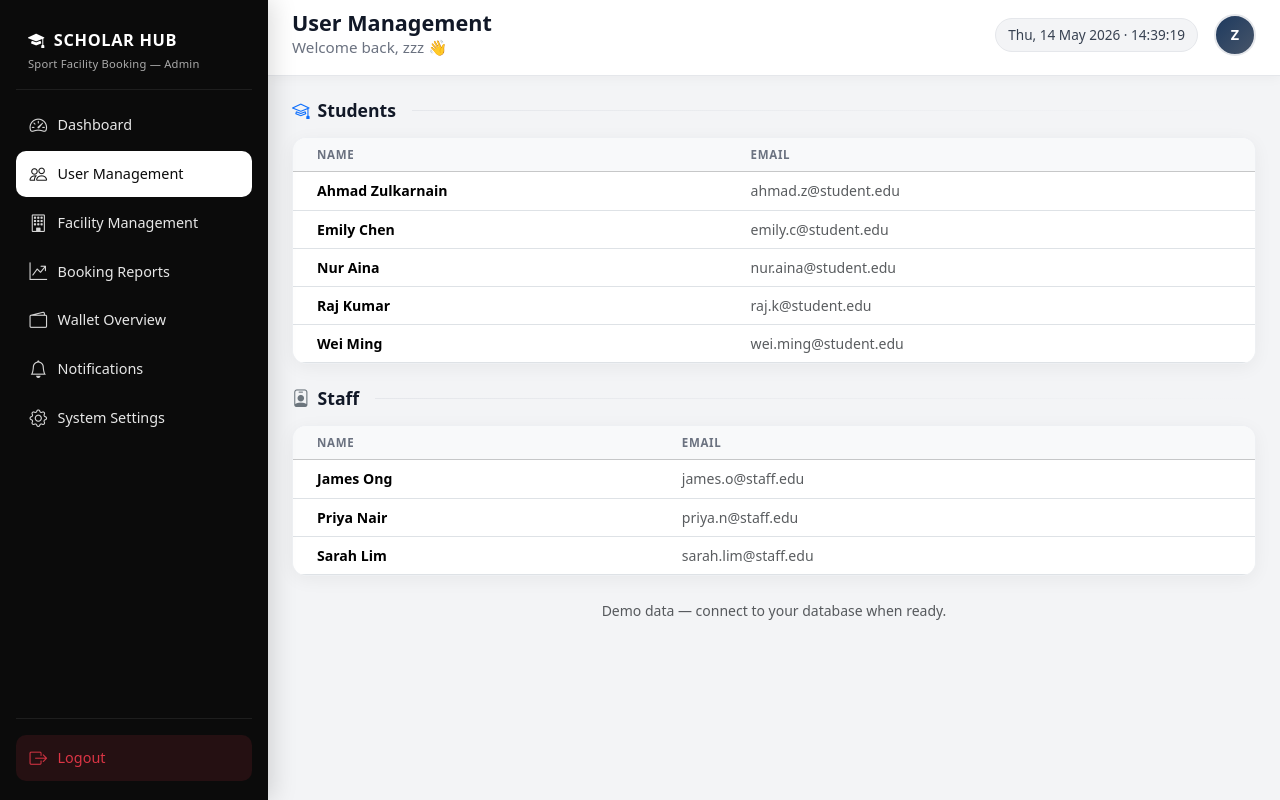
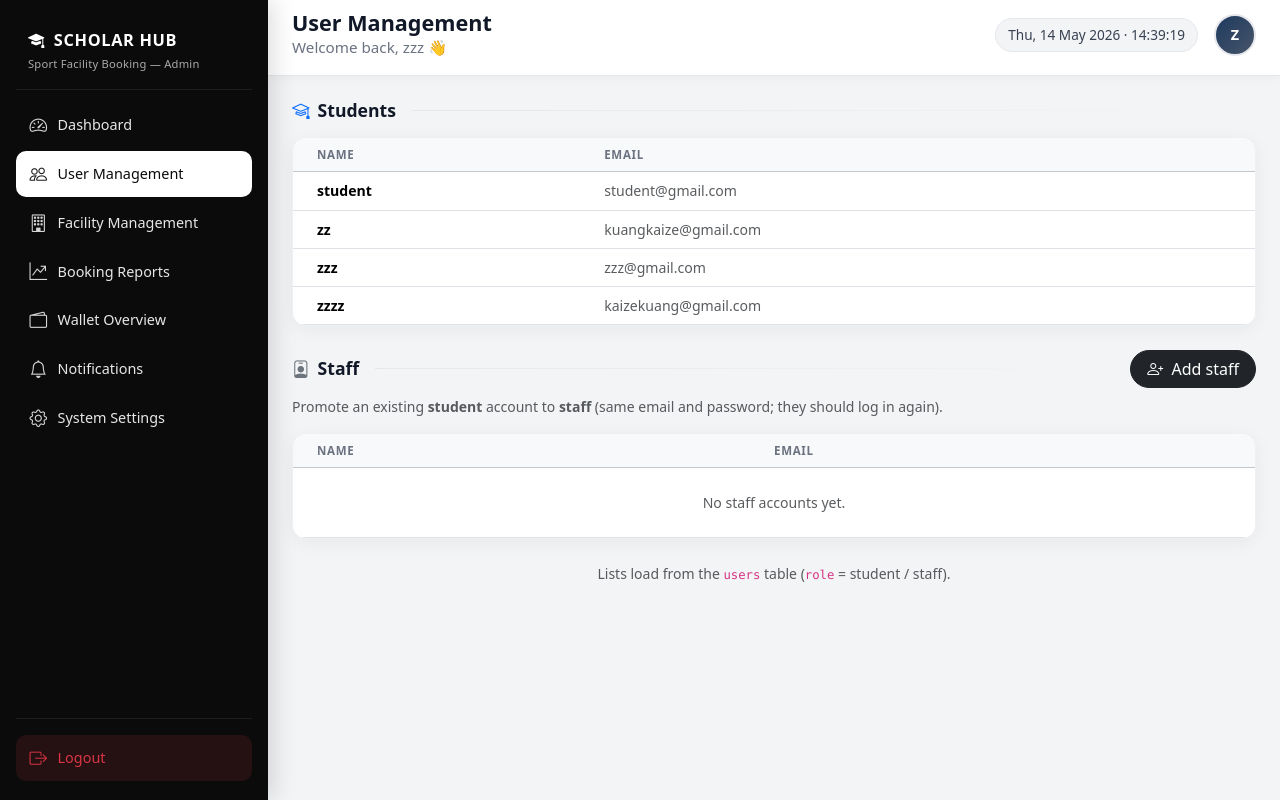
Before and after one commit to chongjen-crypto/project_Group13, a PHP site: page /admin_users.php in a window 1280 px wide. Run offline with PHP 8.4, Linux system fonts and the light colour scheme; a user stored in the database is signed in; data comes from the database, SQL or seed files in the repository.

Commit message:
update admin

```diff
--- a/admin_users.php
+++ b/admin_users.php
@@ -1,32 +1,77 @@
 <?php
 /**
- * Scholar Hub — Admin: User lists (students & staff), simple view only (demo data).
+ * Scholar Hub — Admin: User lists (students & staff) from database + promote student → staff.
  */
 require_once __DIR__ . '/includes/admin_auth.php';
+require_once __DIR__ . '/db.php';
 
 $admin_nav_active = 'users';
 $admin_page_title = 'User Management';
 
-// ---- Demo lists (sorted A–Z within each group) ----
-$student_rows = [
-    ['name' => 'Ahmad Zulkarnain', 'email' => 'ahmad.z@student.edu'],
-    ['name' => 'Emily Chen', 'email' => 'emily.c@student.edu'],
-    ['name' => 'Nur Aina', 'email' => 'nur.aina@student.edu'],
-    ['name' => 'Raj Kumar', 'email' => 'raj.k@student.edu'],
-    ['name' => 'Wei Ming', 'email' => 'wei.ming@student.edu'],
+$promote_ok = isset($_GET['promoted']) && $_GET['promoted'] === '1';
+$promote_error = '';
+
+// ---- POST: promote selected student to staff (then redirect to avoid resubmit) ----
+if ($_SERVER['REQUEST_METHOD'] === 'POST' && ($_POST['action'] ?? '') === 'promote_staff') {
+    $student_id = (int) ($_POST['student_id'] ?? 0);
+    if ($student_id <= 0) {
+        $promote_error = 'Please select a student.';
+    } else {
+        $role_staff = 'staff';
+        $role_student = 'student';
+        $sql = 'UPDATE users SET role = ? WHERE id = ? AND role = ? LIMIT 1';
+        $stmt = mysqli_prepare($conn, $sql);
+        if (!$stmt) {
+            $promote_error = 'Database error. Please try again.';
+        } else {
+            mysqli_stmt_bind_param($stmt, 'sis', $role_staff, $student_id, $role_student);
+            mysqli_stmt_execute($stmt);
+            if (mysqli_stmt_affected_rows($stmt) === 1) {
+                mysqli_stmt_close($stmt);
+                header('Location: admin_users.php?promoted=1');
+                exit();
+            }
+            $promote_error = 'Could not promote this account (not found or not a student).';
+            mysqli_stmt_close($stmt);
+        }
+    }
+}
+
+// ---- Load lists from database ----
+$student_rows = [];
+$staff_rows = [];
+$db_list_error = '';
+
+$sql_students = "SELECT id, full_name, email FROM users WHERE role = 'student' ORDER BY full_name ASC";
+$sql_staff = "SELECT id, full_name, email FROM users WHERE role = 'staff' ORDER BY full_name ASC";
+
+$res = mysqli_query($conn, $sql_students);
+if ($res === false) {
+    $db_list_error = 'Could not load students: ' . htmlspecialchars(mysqli_error($conn), ENT_QUOTES, 'UTF-8');
+} else {
+    while ($row = mysqli_fetch_assoc($res)) {
+        $student_rows[] = [
+            'id' => (int) $row['id'],
+            'name' => $row['full_name'],
+            'email' => $row['email'],
         ];
-usort($student_rows, function ($a, $b) {
-    return strcmp($a['name'], $b['name']);
-});
+    }
+    mysqli_free_result($res);
+}
 
-$staff_rows = [
-    ['name' => 'James Ong', 'email' => 'james.o@staff.edu'],
-    ['name' => 'Priya Nair', 'email' => 'priya.n@staff.edu'],
-    ['name' => 'Sarah Lim', 'email' => 'sarah.lim@staff.edu'],
+$res = mysqli_query($conn, $sql_staff);
+if ($res === false) {
+    $db_list_error = ($db_list_error !== '' ? $db_list_error . ' ' : '') . 'Could not load staff: ' . htmlspecialchars(mysqli_error($conn), ENT_QUOTES, 'UTF-8');
+} else {
+    while ($row = mysqli_fetch_assoc($res)) {
+        $staff_rows[] = [
+            'id' => (int) $row['id'],
+            'name' => $row['full_name'],
+            'email' => $row['email'],
         ];
-usort($staff_rows, function ($a, $b) {
-    return strcmp($a['name'], $b['name']);
-});
+    }
+    mysqli_free_result($res);
+}
 ?>
 <!DOCTYPE html>
 <html lang="en">
@@ -46,6 +91,18 @@ usort($staff_rows, function ($a, $b) {
     <?php include __DIR__ . '/includes/admin_header.php'; ?>
 
     <main class="content-area">
+
+        <?php if ($db_list_error !== ''): ?>
+            <div class="alert alert-danger py-2"><?php echo $db_list_error; ?></div>
+        <?php endif; ?>
+
+        <?php if ($promote_ok): ?>
+            <div class="alert alert-success py-2">Student was promoted to <strong>staff</strong> successfully.</div>
+        <?php endif; ?>
+        <?php if ($promote_error !== ''): ?>
+            <div class="alert alert-danger py-2"><?php echo htmlspecialchars($promote_error, ENT_QUOTES, 'UTF-8'); ?></div>
+        <?php endif; ?>
+
         <h2 class="section-title"><i class="bi bi-mortarboard text-primary"></i> Students</h2>
         <div class="table-wrap mb-4">
             <div class="table-responsive">
@@ -57,18 +114,37 @@ usort($staff_rows, function ($a, $b) {
                         </tr>
                     </thead>
                     <tbody>
+                        <?php if ($student_rows === []): ?>
+                        <tr>
+                            <td colspan="2" class="ps-4 pe-4 text-muted text-center py-4">No student accounts yet.</td>
+                        </tr>
+                        <?php else: ?>
                             <?php foreach ($student_rows as $row): ?>
                             <tr>
                                 <td class="ps-4 fw-semibold"><?php echo htmlspecialchars($row['name'], ENT_QUOTES, 'UTF-8'); ?></td>
                                 <td class="pe-4 text-muted"><?php echo htmlspecialchars($row['email'], ENT_QUOTES, 'UTF-8'); ?></td>
                             </tr>
                             <?php endforeach; ?>
+                        <?php endif; ?>
                     </tbody>
                 </table>
             </div>
         </div>
 
-        <h2 class="section-title"><i class="bi bi-person-badge text-secondary"></i> Staff</h2>
+        <div class="d-flex flex-wrap justify-content-between align-items-center gap-2 mb-2">
+            <h2 class="section-title mb-0 flex-grow-1"><i class="bi bi-person-badge text-secondary"></i> Staff</h2>
+            <button
+                type="button"
+                class="btn btn-dark rounded-pill px-3"
+                data-bs-toggle="modal"
+                data-bs-target="#addStaffModal"
+                <?php echo $student_rows === [] ? 'disabled title="No students to promote"' : ''; ?>
+            >
+                <i class="bi bi-person-plus me-1"></i> Add staff
+            </button>
+        </div>
+        <p class="small text-muted mb-3">Promote an existing <strong>student</strong> account to <strong>staff</strong> (same email and password; they should log in again).</p>
+
         <div class="table-wrap mb-4">
             <div class="table-responsive">
                 <table class="table table-modern table-hover align-middle mb-0">
@@ -79,19 +155,55 @@ usort($staff_rows, function ($a, $b) {
                         </tr>
                     </thead>
                     <tbody>
+                        <?php if ($staff_rows === []): ?>
+                        <tr>
+                            <td colspan="2" class="ps-4 pe-4 text-muted text-center py-4">No staff accounts yet.</td>
+                        </tr>
+                        <?php else: ?>
                             <?php foreach ($staff_rows as $row): ?>
                             <tr>
                                 <td class="ps-4 fw-semibold"><?php echo htmlspecialchars($row['name'], ENT_QUOTES, 'UTF-8'); ?></td>
                                 <td class="pe-4 text-muted"><?php echo htmlspecialchars($row['email'], ENT_QUOTES, 'UTF-8'); ?></td>
                             </tr>
                             <?php endforeach; ?>
+                        <?php endif; ?>
                     </tbody>
                 </table>
             </div>
         </div>
 
-        <p class="text-center text-muted small pb-3 mb-0">Demo data — connect to your database when ready.</p>
+        <p class="text-center text-muted small pb-3 mb-0">Lists load from the <code>users</code> table (<code>role</code> = student / staff).</p>
     </main>
+</div>
+
+<!-- Modal: choose student → staff -->
+<div class="modal fade" id="addStaffModal" tabindex="-1" aria-labelledby="addStaffModalLabel" aria-hidden="true">
+    <div class="modal-dialog modal-dialog-centered">
+        <div class="modal-content rounded-4 border-0 shadow">
+            <div class="modal-header border-0 pb-0">
+                <h5 class="modal-title fw-bold" id="addStaffModalLabel"><i class="bi bi-person-plus text-dark me-2"></i>Add staff</h5>
+                <button type="button" class="btn-close" data-bs-dismiss="modal" aria-label="Close"></button>
+            </div>
+            <form method="post" action="admin_users.php">
+                <input type="hidden" name="action" value="promote_staff">
+                <div class="modal-body pt-2">
+                    <label for="student_id" class="form-label">Choose a student to promote</label>
+                    <select name="student_id" id="student_id" class="form-select rounded-3" required>
+                        <option value="" disabled selected>Select student…</option>
+                        <?php foreach ($student_rows as $row): ?>
+                        <option value="<?php echo (int) $row['id']; ?>">
+                            <?php echo htmlspecialchars($row['name'], ENT_QUOTES, 'UTF-8'); ?> — <?php echo htmlspecialchars($row['email'], ENT_QUOTES, 'UTF-8'); ?>
+                        </option>
+                        <?php endforeach; ?>
+                    </select>
+                </div>
+                <div class="modal-footer border-0 pt-0">
+                    <button type="button" class="btn btn-outline-secondary rounded-pill" data-bs-dismiss="modal">Cancel</button>
+                    <button type="submit" class="btn btn-dark rounded-pill px-4">Promote to staff</button>
+                </div>
+            </form>
+        </div>
+    </div>
 </div>
 
 <?php include __DIR__ . '/includes/admin_scripts.php'; ?>
```
Lines whose indentation alone changed are shown as unchanged.
